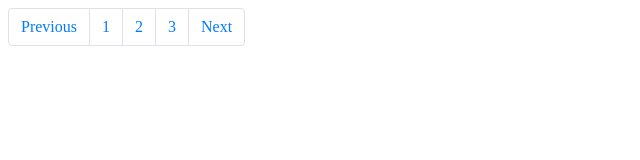
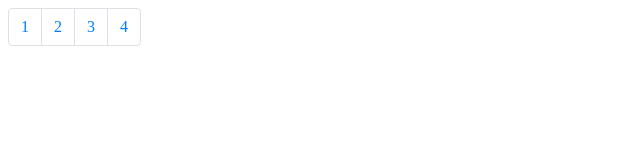
Before and after one commit to pyavchik/pages, an Angular app: page / in a window 1280 px wide. Shown: the top 160 px of the page, without its empty margins (0-640 px from the left). Built offline with nearby package versions, Linux system fonts and the light colour scheme.

Commit message:
ng directive added

```diff
--- a/src/app/app.component.html
+++ b/src/app/app.component.html
@@ -1,9 +1,7 @@
 <nav aria-label="Page navigation example">
   <ul class="pagination">
-    <li class="page-item"><a class="page-link" href="#">Previous</a></li>
-    <li class="page-item"><a class="page-link" href="#">1</a></li>
-    <li class="page-item"><a class="page-link" href="#">2</a></li>
-    <li class="page-item"><a class="page-link" href="#">3</a></li>
-    <li class="page-item"><a class="page-link" href="#">Next</a></li>
+    <li class="page-item" *ngFor="let image of images; let i =index;">
+      <a class="page-link" href="#">{{i + 1}}</a>
+    </li>
   </ul>
 </nav>
--- a/src/app/app.component.ts
+++ b/src/app/app.component.ts
@@ -1,4 +1,4 @@
-import { Component } from '@angular/core';
+import {Component} from '@angular/core';
 
 @Component({
   selector: 'app-root',
@@ -6,5 +6,26 @@ import { Component } from '@angular/core';
   styleUrls: ['./app.component.css']
 })
 export class AppComponent {
-  title = 'pages';
+  images = [
+    {
+      title: 'At the Beach',
+      // tslint:disable-next-line:max-line-length
+      url: 'https://images.unsplash.com/photo-1507525428034-b723cf961d3e?ixlib=rb-1.2.1&ixid=eyJhcHBfaWQiOjEyMDd9&auto=format&fit=crop&w=800&q=60'
+    },
+    {
+      title: 'Nice photo',
+      // tslint:disable-next-line:max-line-length
+      url: 'https://images.unsplash.com/photo-1548984363-d6e54c098bc5?ixlib=rb-1.2.1&ixid=eyJhcHBfaWQiOjEyMDd9&auto=format&fit=crop&w=800&q=60'
+    },
+    {
+      title: 'Old fox',
+      // tslint:disable-next-line:max-line-length
+      url: 'https://images.unsplash.com/photo-1509618635931-82c44053a9ea?ixlib=rb-1.2.1&ixid=eyJhcHBfaWQiOjEyMDd9&auto=format&fit=crop&w=800&q=60'
+    },
+    {
+      title: 'Moon',
+      // tslint:disable-next-line:max-line-length
+      url: 'https://images.unsplash.com/photo-1572925077991-61acf7d70608?ixlib=rb-1.2.1&ixid=eyJhcHBfaWQiOjEyMDd9&auto=format&fit=crop&w=800&q=60'
+    }
+  ];
 }
```
